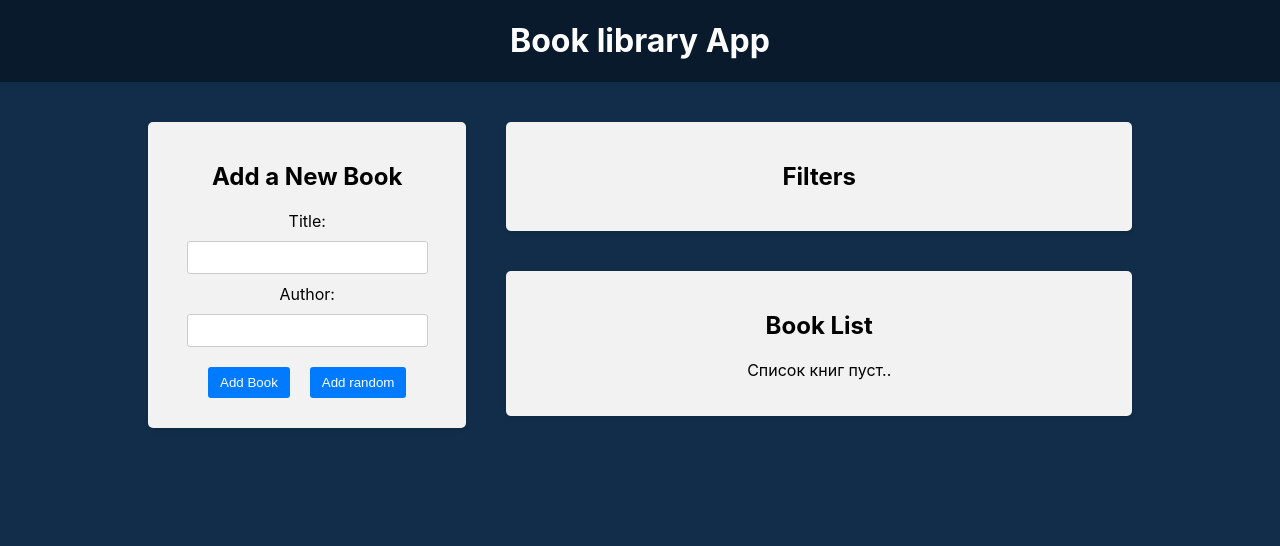
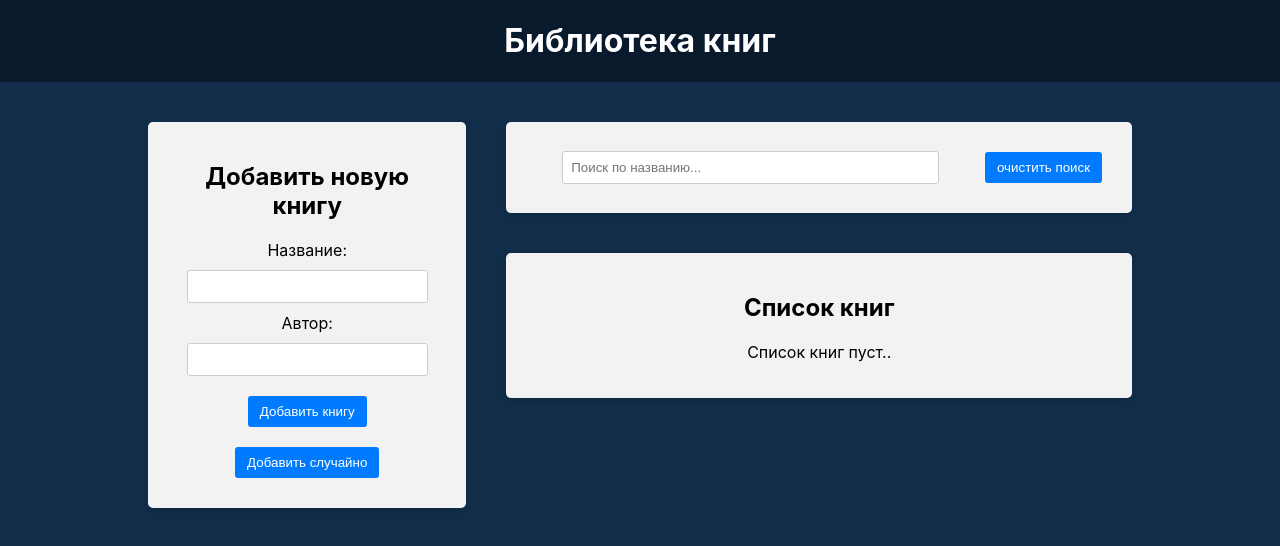
Before and after one commit to Lomkaaa/30-react-redux, a React (Create React App) app in the folder frontend/: page / in a window 1280 px wide. Shown: the top 546 px of the page. Built offline with nearby package versions, Linux system fonts and the light colour scheme.

Commit message:
добавили фильтр

```diff
--- a/frontend/src/App.js
+++ b/frontend/src/App.js
@@ -7,7 +7,7 @@ function App() {
     return (
         <div className="app">
             <header className="app-header">
-                <h1>Book library App</h1>
+                <h1>Библиотека книг</h1>
             </header>
             <main className="app-main">
                 <div className="app-left-column">
--- a/frontend/src/components/BookForm/BookForm.js
+++ b/frontend/src/components/BookForm/BookForm.js
@@ -40,10 +40,10 @@ export const BookForm = () => {
     };
     return (
         <div className="app-block book-form">
-            <h2>Add a New Book</h2>
+            <h2>Добавить новую книгу</h2>
             <form onSubmit={handleSubmit}>
                 <div>
-                    <label htmlFor="title">Title:</label>
+                    <label htmlFor="title">Название:</label>
                     <input
                         type="text"
                         id="title"
@@ -52,15 +52,17 @@ export const BookForm = () => {
                     ></input>
                 </div>
                 <div>
-                    <label htmlFor="author">Author:</label>
+                    <label htmlFor="author">Автор:</label>
                     <input
                         type="text"
                         id="author"
                         value={author}
                         onChange={(e) => setAuthor(e.target.value)}
                     ></input>
-                    <button type="submit">Add Book</button>
-                    <button onClick={handeleAddRandomBook}> Add random</button>
+                    <button type="submit">Добавить книгу</button>
+                    <button onClick={handeleAddRandomBook}>
+                        Добавить случайно
+                    </button>
                 </div>
             </form>
         </div>
--- a/frontend/src/components/BookList/BookList.js
+++ b/frontend/src/components/BookList/BookList.js
@@ -2,27 +2,45 @@ import { useSelector } from "react-redux";
 import { useDispatch } from "react-redux";
 import { BsBookmarkStarFill, BsBookmarkStar } from "react-icons/bs";
 import { deleteBook, toggleFavorite } from "../../redux/books/actionCreators";
+import { selectTitleFilter } from "../../redux/slices/filterSlice";
 import "./BookList.css";
 
 export const BookList = () => {
     const dispatch = useDispatch();
     const books = useSelector((state) => state.books);
+    //
+    //
 
     const handleAddDeleteBook = (id) => {
         dispatch(deleteBook(id));
     };
+    //
+    //
+
     const handleToggleFavorite = (id) => {
         dispatch(toggleFavorite(id));
     };
+    //
+    //
+    const titleFilter = useSelector(selectTitleFilter);
+    //
+    //
+
+    const filterBooks = books.filter((book) => {
+        const matchesTitle = book.title
+            .toLowerCase()
+            .includes(titleFilter.toLowerCase());
+        return matchesTitle;
+    });
 
     return (
         <div className="app-block book-list">
-            <h2>Book List</h2>
+            <h2>Список книг</h2>
             {books.length === 0 ? (
                 <p> Список книг пуст..</p>
             ) : (
                 <ul>
-                    {books.map((book, i) => (
+                    {filterBooks.map((book, i) => (
                         <li key={book.id}>
                             <div className="book-info">
                                 {++i}."{book.title}" для -
--- a/frontend/src/components/Filter/Filter.js
+++ b/frontend/src/components/Filter/Filter.js
@@ -1,8 +1,38 @@
+import { useDispatch, useSelector } from "react-redux";
+import { setTitleFilter, resetFilter } from "../../redux/slices/filterSlice";
+import { selectTitleFilter } from "../../redux/slices/filterSlice";
 import "./Filter.css";
+//
+
 export const Filter = () => {
+    const dispatch = useDispatch();
+    const titleFilter = useSelector(selectTitleFilter);
+
+    //
+
+    const handleTitleFilterChange = (e) => {
+        dispatch(setTitleFilter(e.target.value));
+    };
+    //
+    const handleResetFilters = () => {
+        dispatch(resetFilter());
+    };
+
     return (
         <div className="app-block filter">
-            <h2>Filters</h2>
+            <div className="filter-row">
+                <div className="filter-group">
+                    <input
+                        type="text"
+                        value={titleFilter}
+                        placeholder="Поиск по названию..."
+                        onChange={handleTitleFilterChange}
+                    />
+                </div>
+                <button type="button" onClick={handleResetFilters}>
+                    очистить поиск
+                </button>
+            </div>
         </div>
     );
 };
--- /dev/null
+++ b/frontend/src/redux/slices/filterSlice.js
@@ -0,0 +1,26 @@
+import { createSlice } from "@reduxjs/toolkit";
+
+const initialState = {
+    title: "",
+};
+
+const filterSlice = createSlice({
+    name: "filter",
+    initialState: initialState,
+    reducers: {
+        setTitleFilter: (state, action) => {
+            // return { ...state, title: action.payload };   можно так
+            state.title = action.payload; //библиотека immer (не меняем текущее состояние)
+        },
+        resetFilter: (state) => {
+            return initialState;
+        },
+    },
+});
+//export const setTitleFilter = filterSlice.actions.setTitleFilter; можно так импортироват функции
+//
+//
+export const { setTitleFilter, resetFilter } = filterSlice.actions;
+export const selectTitleFilter = (state) => state.filter.title;
+
+export default filterSlice.reducer;
--- a/frontend/src/redux/store.js
+++ b/frontend/src/redux/store.js
@@ -1,7 +1,9 @@
 import { configureStore } from "@reduxjs/toolkit";
 import { booksReducer } from "./books/reduser";
+import filterReducer from "./slices/filterSlice";
 export const store = configureStore({
     reducer: {
         books: booksReducer,
+        filter: filterReducer,
     },
 });
```
